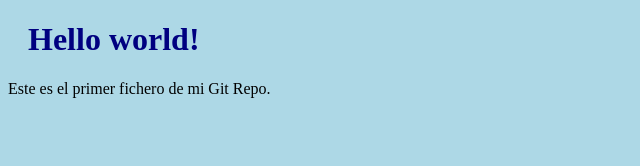
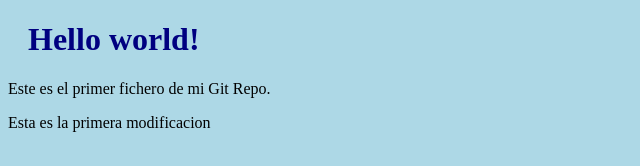
Before and after one commit to Navet21/Primer_repositorio, a plain HTML site: page index.html in a window 1280 px wide. Shown: the whole page, without its empty margins (0-640 px from the left). Drawn offline with Linux system fonts and the light colour scheme.

Commit message:
Modificado y comiteado sin pasar por staging

```diff
--- a/index.html
+++ b/index.html
@@ -7,5 +7,6 @@
 <body>
 <h1>Hello world!</h1>
 <p>Este es el primer fichero de mi Git Repo.</p>
+<p>Esta es la primera modificacion</p>
 </body>
 </html>
```
